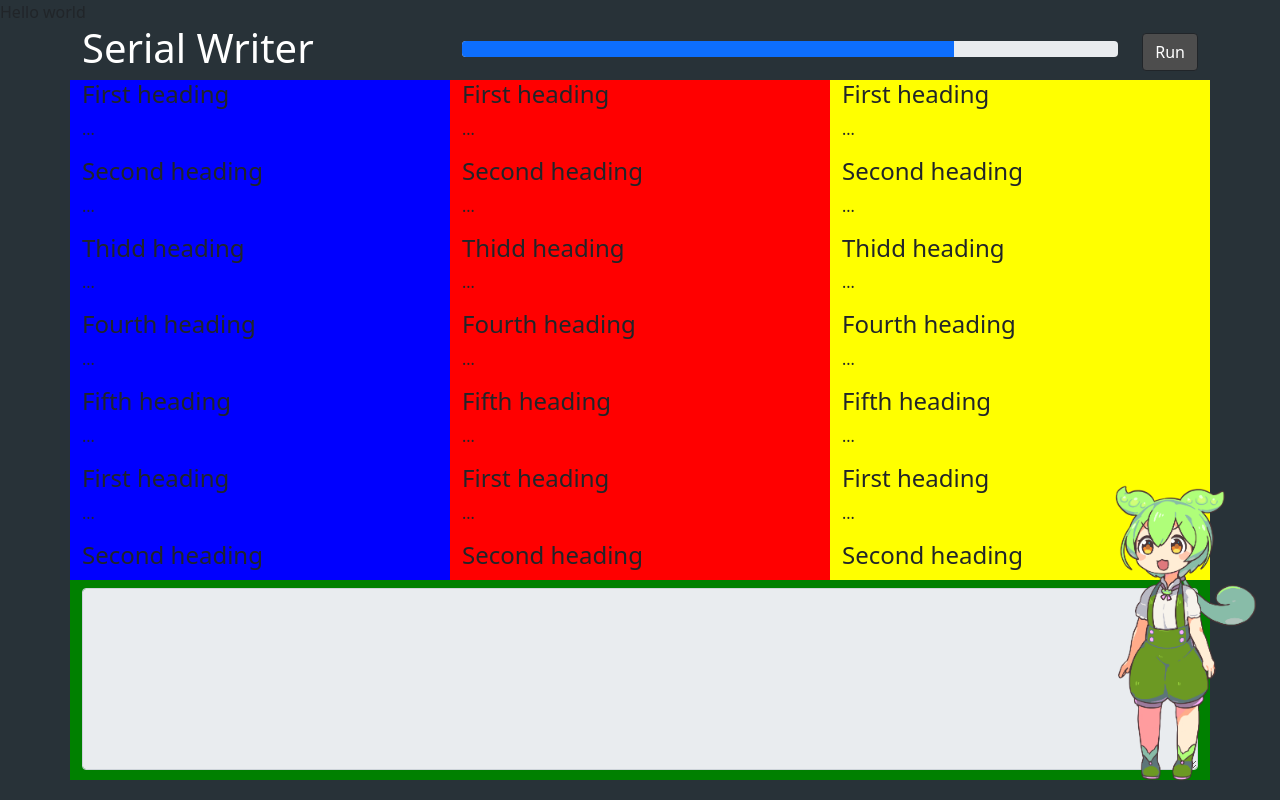
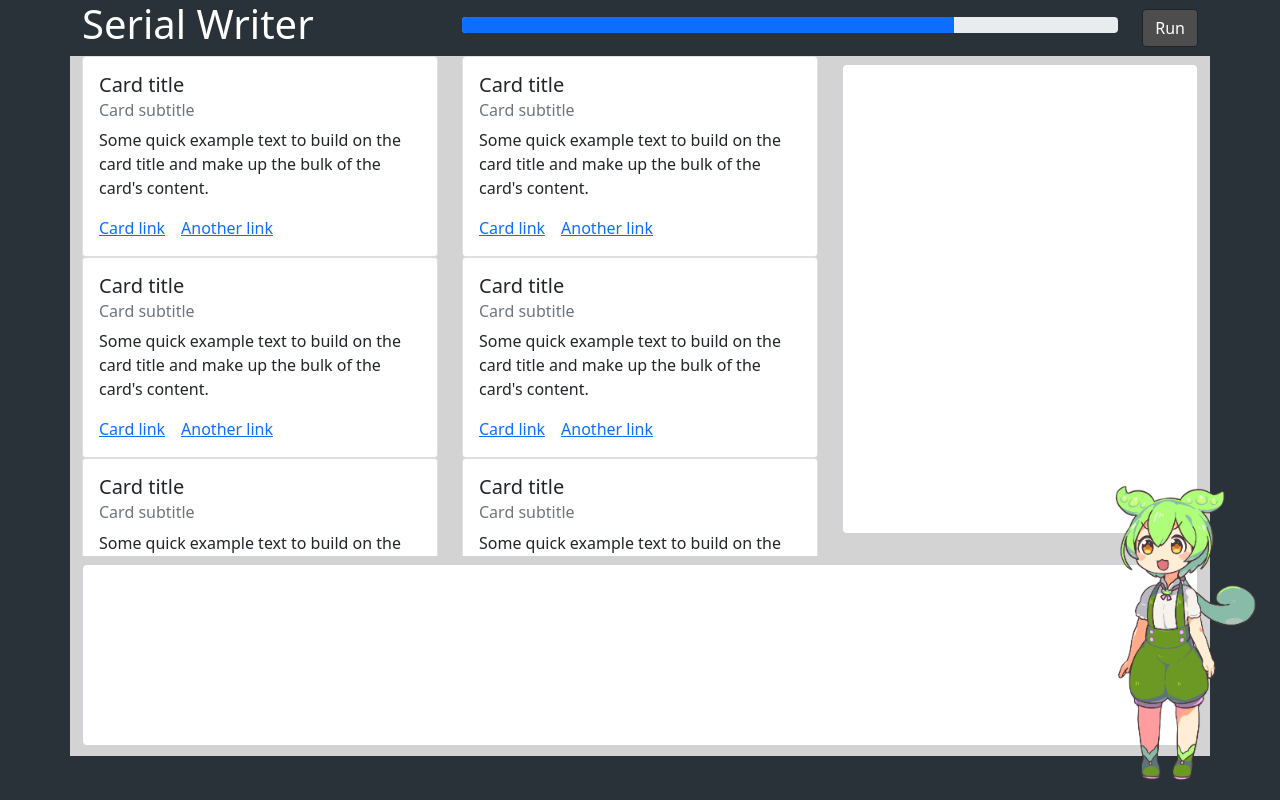
Before and after one commit to kyuvie/SerialWriter, a Next.js app: page / in a window 1280 px wide. Built offline with nearby package versions, Linux system fonts and the light colour scheme.

Commit message:
add card

```diff
--- a/pages/index.js
+++ b/pages/index.js
@@ -3,16 +3,15 @@ import Image from 'next/image'
 
 export default function Home() {
   return (
-    <div style={{ backgroundColor: '#283238'}}>
+    <div style={{ backgroundColor: '#283238' }}>
       <Head>
-        <title>Serial Writer</title>
+        <title>SC</title>
         <meta name="description" content="Write data to flash memory using web usb" />
         <meta name="viewport" content="width=device-width, initial-scale=1" />
         <link rel="icon" href="/favicon.ico" />
       </Head>
 
       <main>
-        <div> Hello world</div>
         <div className="container">
           <div className='fixed-bottom'>
             <div style={{ position: 'fixed', bottom: '0px', right: '0px' }}>
@@ -37,7 +36,7 @@ export default function Home() {
             </div>
           </div>
           <div className="row">
-            <div className="col-4" style={{ height: "500px", backgroundColor: "blue" }}>
+            <div className="col-4" style={{ height: "500px", backgroundColor: "#d3d3d3" }}>
               <div
                 data-bs-spy="scroll"
                 data-bs-target="#navbar-example2"
@@ -46,39 +45,49 @@ export default function Home() {
                 tabIndex="0"
                 style={{ height: "500px" }}
               >
-                <h4 id="scrollspyHeading1">First heading</h4>
-                <p>...</p>
-                <h4 id="scrollspyHeading2">Second heading</h4>
-                <p>...</p>
-                <h4 id="scrollspyHeading3">Thidd heading</h4>
-                <p>...</p>
-                <h4 id="scrollspyHeading4">Fourth heading</h4>
-                <p>...</p>
-                <h4 id="scrollspyHeading5">Fifth heading</h4>
-                <p>...</p>
-                <h4 id="scrollspyHeading1">First heading</h4>
-                <p>...</p>
-                <h4 id="scrollspyHeading2">Second heading</h4>
-                <p>...</p>
-                <h4 id="scrollspyHeading3">Thidd heading</h4>
-                <p>...</p>
-                <h4 id="scrollspyHeading4">Fourth heading</h4>
-                <p>...</p>
-                <h4 id="scrollspyHeading5">Fifth heading</h4>
-                <p>...</p>
-                <h4 id="scrollspyHeading1">First heading</h4>
-                <p>...</p>
-                <h4 id="scrollspyHeading2">Second heading</h4>
-                <p>...</p>
-                <h4 id="scrollspyHeading3">Thidd heading</h4>
-                <p>...</p>
-                <h4 id="scrollspyHeading4">Fourth heading</h4>
-                <p>...</p>
-                <h4 id="scrollspyHeading5">Fifth heading</h4>
-                <p>...</p>
+                <div className="card">
+                  <div className="card-body">
+                    <h5 className="card-title">Card title</h5>
+                    <h6 className="card-subtitle mb-2 text-muted">Card subtitle</h6>
+                    <p className="card-text">Some quick example text to build on the card title and make up the bulk of the card's content.</p>
+                    <a href="#" className="card-link">Card link</a>
+                    <a href="#" className="card-link">Another link</a>
+                  </div>
+                </div>
+
+                <div className="card">
+                  <div className="card-body">
+                    <h5 className="card-title">Card title</h5>
+                    <h6 className="card-subtitle mb-2 text-muted">Card subtitle</h6>
+                    <p className="card-text">Some quick example text to build on the card title and make up the bulk of the card's content.</p>
+                    <a href="#" className="card-link">Card link</a>
+                    <a href="#" className="card-link">Another link</a>
+                  </div>
+                </div>
+
+                <div className="card">
+                  <div className="card-body">
+                    <h5 className="card-title">Card title</h5>
+                    <h6 className="card-subtitle mb-2 text-muted">Card subtitle</h6>
+                    <p className="card-text">Some quick example text to build on the card title and make up the bulk of the card's content.</p>
+                    <a href="#" className="card-link">Card link</a>
+                    <a href="#" className="card-link">Another link</a>
+                  </div>
+                </div>
+
+                <div className="card">
+                  <div className="card-body">
+                    <h5 className="card-title">Card title</h5>
+                    <h6 className="card-subtitle mb-2 text-muted">Card subtitle</h6>
+                    <p className="card-text">Some quick example text to build on the card title and make up the bulk of the card's content.</p>
+                    <a href="#" className="card-link">Card link</a>
+                    <a href="#" className="card-link">Another link</a>
+                  </div>
+                </div>
+
               </div>
             </div>
-            <div className="col-4" style={{ height: "500px", backgroundColor: "red" }}>
+            <div className="col-4" style={{ height: "500px", backgroundColor: "#d3d3d3" }}>
               <div
                 data-bs-spy="scroll"
                 data-bs-target="#navbar-example2"
@@ -87,83 +96,55 @@ export default function Home() {
                 tabIndex="0"
                 style={{ height: "500px" }}
               >
-                <h4 id="scrollspyHeading1">First heading</h4>
-                <p>...</p>
-                <h4 id="scrollspyHeading2">Second heading</h4>
-                <p>...</p>
-                <h4 id="scrollspyHeading3">Thidd heading</h4>
-                <p>...</p>
-                <h4 id="scrollspyHeading4">Fourth heading</h4>
-                <p>...</p>
-                <h4 id="scrollspyHeading5">Fifth heading</h4>
-                <p>...</p>
-                <h4 id="scrollspyHeading1">First heading</h4>
-                <p>...</p>
-                <h4 id="scrollspyHeading2">Second heading</h4>
-                <p>...</p>
-                <h4 id="scrollspyHeading3">Thidd heading</h4>
-                <p>...</p>
-                <h4 id="scrollspyHeading4">Fourth heading</h4>
-                <p>...</p>
-                <h4 id="scrollspyHeading5">Fifth heading</h4>
-                <p>...</p>
-                <h4 id="scrollspyHeading1">First heading</h4>
-                <p>...</p>
-                <h4 id="scrollspyHeading2">Second heading</h4>
-                <p>...</p>
-                <h4 id="scrollspyHeading3">Thidd heading</h4>
-                <p>...</p>
-                <h4 id="scrollspyHeading4">Fourth heading</h4>
-                <p>...</p>
-                <h4 id="scrollspyHeading5">Fifth heading</h4>
-                <p>...</p>
+                <div className="card">
+                  <div className="card-body">
+                    <h5 className="card-title">Card title</h5>
+                    <h6 className="card-subtitle mb-2 text-muted">Card subtitle</h6>
+                    <p className="card-text">Some quick example text to build on the card title and make up the bulk of the card's content.</p>
+                    <a href="#" className="card-link">Card link</a>
+                    <a href="#" className="card-link">Another link</a>
+                  </div>
+                </div>
+
+                <div className="card">
+                  <div className="card-body">
+                    <h5 className="card-title">Card title</h5>
+                    <h6 className="card-subtitle mb-2 text-muted">Card subtitle</h6>
+                    <p className="card-text">Some quick example text to build on the card title and make up the bulk of the card's content.</p>
+                    <a href="#" className="card-link">Card link</a>
+                    <a href="#" className="card-link">Another link</a>
+                  </div>
+                </div>
+
+                <div className="card">
+                  <div className="card-body">
+                    <h5 className="card-title">Card title</h5>
+                    <h6 className="card-subtitle mb-2 text-muted">Card subtitle</h6>
+                    <p className="card-text">Some quick example text to build on the card title and make up the bulk of the card's content.</p>
+                    <a href="#" className="card-link">Card link</a>
+                    <a href="#" className="card-link">Another link</a>
+                  </div>
+                </div>
+
+                <div className="card">
+                  <div className="card-body">
+                    <h5 className="card-title">Card title</h5>
+                    <h6 className="card-subtitle mb-2 text-muted">Card subtitle</h6>
+                    <p className="card-text">Some quick example text to build on the card title and make up the bulk of the card's content.</p>
+                    <a href="#" className="card-link">Card link</a>
+                    <a href="#" className="card-link">Another link</a>
+                  </div>
+                </div>
+
               </div>
             </div>
-            <div className="col-4" style={{ height: "500px", backgroundColor: "yellow" }}>
-              <div
-                data-bs-spy="scroll"
-                data-bs-target="#navbar-example2"
-                data-bs-offset="0"
-                className="overflow-scroll"
-                tabIndex="0"
-                style={{ height: "500px" }}
-              >
-                <h4 id="scrollspyHeading1">First heading</h4>
-                <p>...</p>
-                <h4 id="scrollspyHeading2">Second heading</h4>
-                <p>...</p>
-                <h4 id="scrollspyHeading3">Thidd heading</h4>
-                <p>...</p>
-                <h4 id="scrollspyHeading4">Fourth heading</h4>
-                <p>...</p>
-                <h4 id="scrollspyHeading5">Fifth heading</h4>
-                <p>...</p>
-                <h4 id="scrollspyHeading1">First heading</h4>
-                <p>...</p>
-                <h4 id="scrollspyHeading2">Second heading</h4>
-                <p>...</p>
-                <h4 id="scrollspyHeading3">Thidd heading</h4>
-                <p>...</p>
-                <h4 id="scrollspyHeading4">Fourth heading</h4>
-                <p>...</p>
-                <h4 id="scrollspyHeading5">Fifth heading</h4>
-                <p>...</p>
-                <h4 id="scrollspyHeading1">First heading</h4>
-                <p>...</p>
-                <h4 id="scrollspyHeading2">Second heading</h4>
-                <p>...</p>
-                <h4 id="scrollspyHeading3">Thidd heading</h4>
-                <p>...</p>
-                <h4 id="scrollspyHeading4">Fourth heading</h4>
-                <p>...</p>
-                <h4 id="scrollspyHeading5">Fifth heading</h4>
-                <p>...</p>
-              </div>
+            <div className="col-4" style={{ height: "500px", backgroundColor: "#d3d3d3" }}>
+                <textarea className="form-control mt-2" id="exampleFormControlTextarea1" rows="19" readOnly={true} style={{ backgroundColor: "#ffffff" }}></textarea>
             </div>
           </div>
           <div className="row">
-            <div className="col-12" style={{ height: "200px", backgroundColor: "green" }}>
-              <textarea className="form-control mt-2" id="exampleFormControlTextarea1" rows="7" readOnly={true}></textarea>
+            <div className="col-12" style={{ height: "200px", backgroundColor: "#d3d3d3" }}>
+              <textarea className="form-control mt-2" id="exampleFormControlTextarea1" rows="7" readOnly={true} style={{ backgroundColor: "#ffffff" }}></textarea>
             </div>
           </div>
         </div>
```
